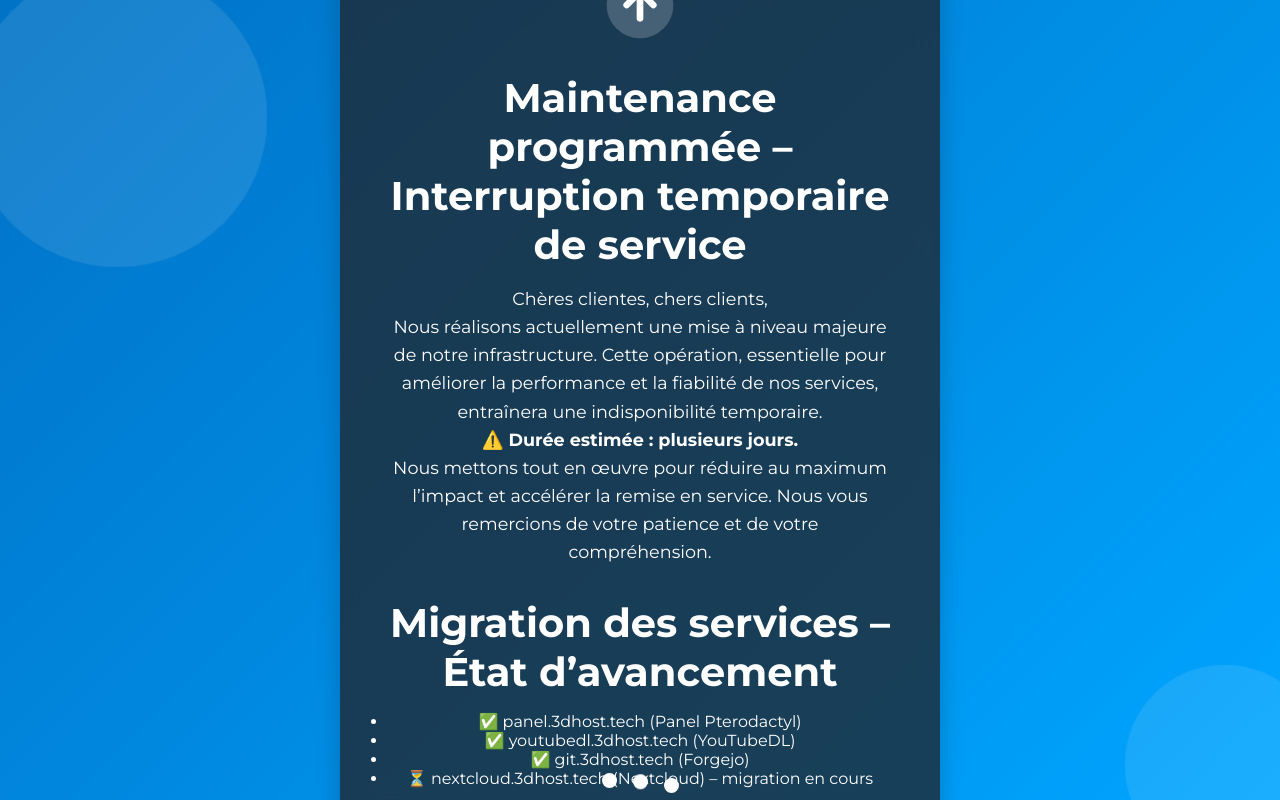
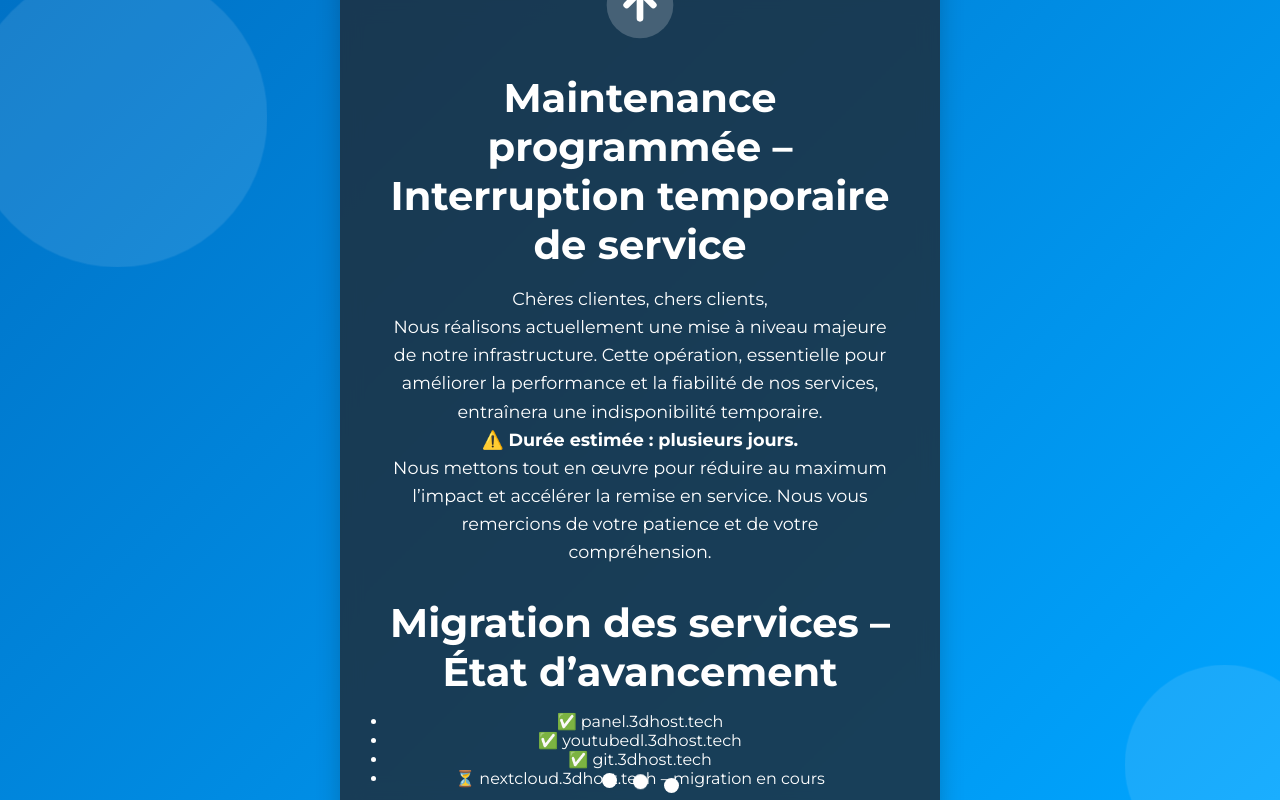
Before and after one commit to shadowpulse-alt/offline, a plain HTML site: page index.html in a window 1280 px wide. Drawn offline with Linux system fonts and the light colour scheme.

Commit message:
Remove service descriptions from status list for cleaner presentation

```diff
--- a/index.html
+++ b/index.html
@@ -53,10 +53,10 @@
       <section class="status">
         <h1>Migration des services – État d’avancement</h1>
         <ul class="status-list">
-          <li><span class="emoji">✅</span> panel.3dhost.tech (Panel Pterodactyl)</li>
-          <li><span class="emoji">✅</span> youtubedl.3dhost.tech (YouTubeDL)</li>
-          <li><span class="emoji">✅</span> git.3dhost.tech (Forgejo)</li>
-          <li><span class="emoji">⏳</span> nextcloud.3dhost.tech (Nextcloud) – migration en cours</li>
+          <li><span class="emoji">✅</span> panel.3dhost.tech</li>
+          <li><span class="emoji">✅</span> youtubedl.3dhost.tech</li>
+          <li><span class="emoji">✅</span> git.3dhost.tech</li>
+          <li><span class="emoji">⏳</span> nextcloud.3dhost.tech – migration en cours</li>
         </ul>
       </section>
 
```
